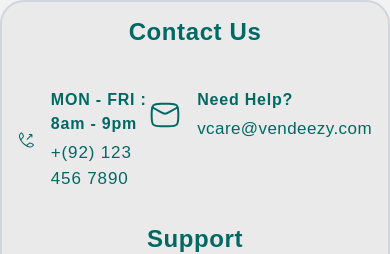
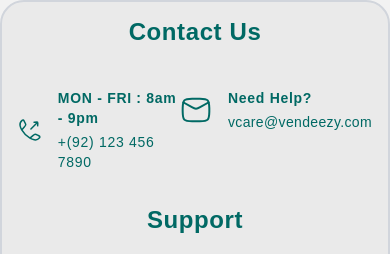
Before and after one commit to Arslan-the-Developer/multivendor_app_final_frontend, a React (Vite) app: page / in a window 390 px wide. Shown: the part 1428-1682 px from the top of the page. Built offline with nearby package versions, Linux system fonts and the light colour scheme; no server answers; a web font is replaced by a local one.

Commit message:
Made Footer Responsive

```diff
--- a/src/Components/Footer.jsx
+++ b/src/Components/Footer.jsx
@@ -24,8 +24,8 @@
 
                         <div className='flex flex-col items-start justify-start ml-4'>
 
-                            <p className='text-primary font-semibold tracking-wider'>MON - FRI : 8am - 9pm</p>
-                            <p className='text-primary mt-1 text-[17px] tracking-wider'>+{'(92)'} 123 456 7890</p>
+                            <p className='text-primary font-semibold tracking-wider max-sm:text-sm'>MON - FRI : 8am - 9pm</p>
+                            <p className='text-primary mt-1 text-[17px] tracking-wider max-sm:text-sm'>+{'(92)'} 123 456 7890</p>
 
                         </div>
 
@@ -40,8 +40,8 @@
 
                         <div className='flex flex-col items-start justify-start ml-4'>
 
-                            <p className='text-primary font-semibold tracking-wider'>Need Help?</p>
-                            <p className='text-primary mt-1 text-[17px] tracking-wide'>vcare@vendeezy.com</p>
+                            <p className='text-primary font-semibold tracking-wider max-sm:text-sm'>Need Help?</p>
+                            <p className='text-primary mt-1 text-[17px] tracking-wide max-sm:text-sm'>vcare@vendeezy.com</p>
 
                         </div>
 
```
